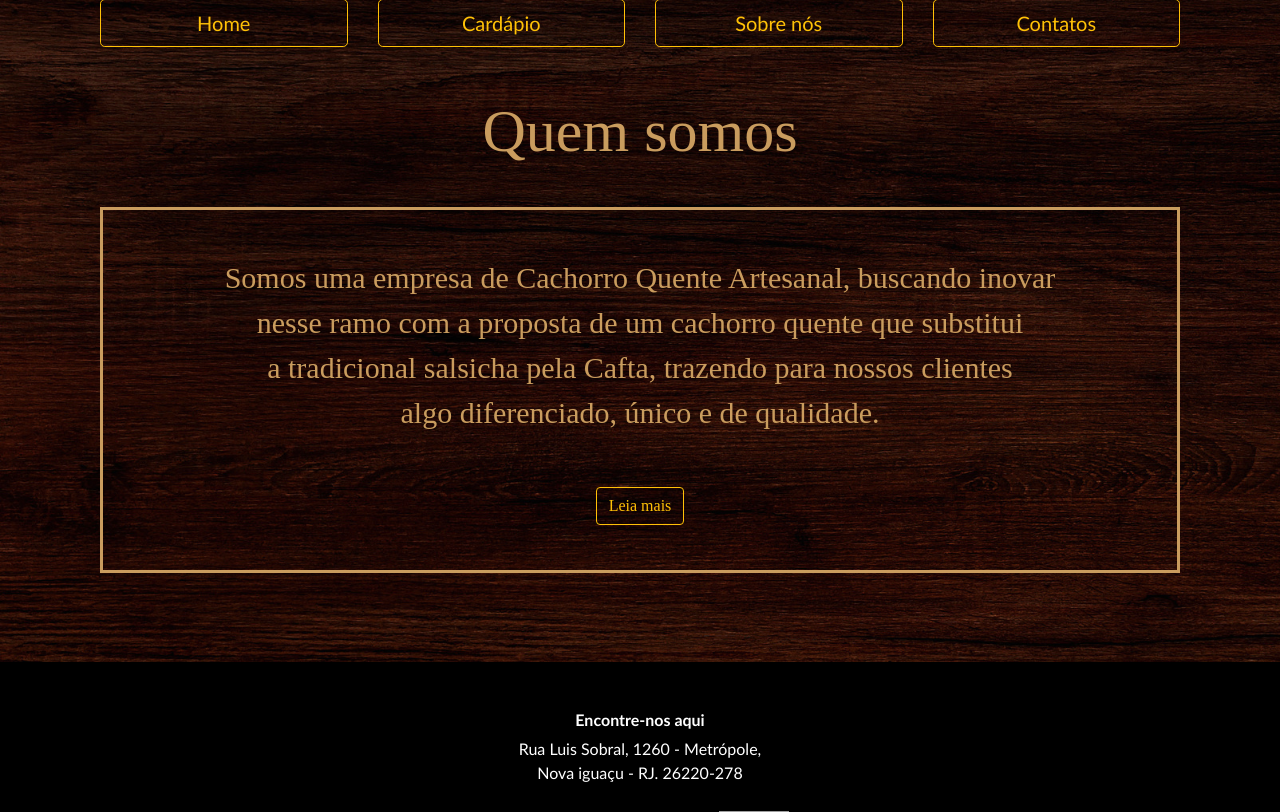
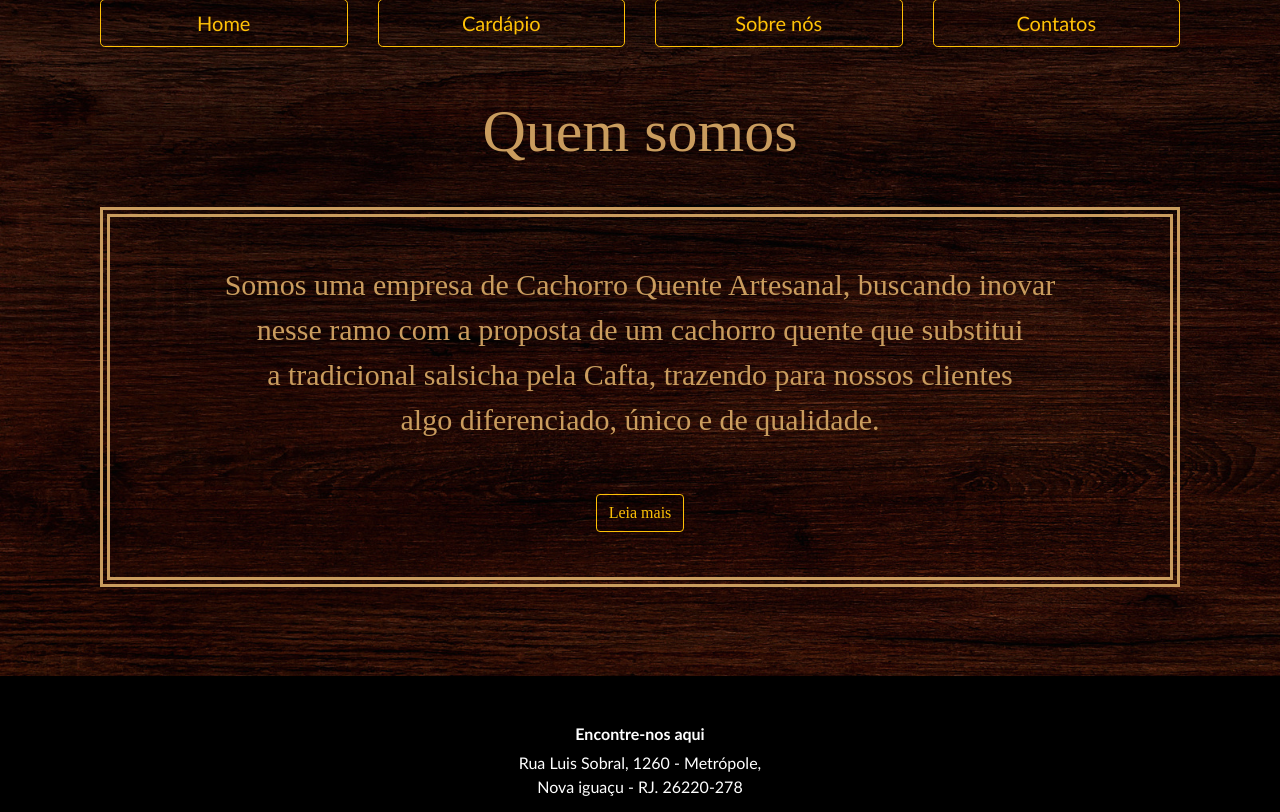
Before and after one commit to maari95/ProjetoIntegrador, a PHP site: page /sobre.html in a window 1280 px wide. Shown: the part 249-1061 px from the top of the page. Run offline with PHP 8.4, Linux system fonts and the light colour scheme; grey boxes are pictures that could not be loaded.

Commit message:
Update Base.css

```diff
--- a/Projeto Cachorro Quente/css/Base.css
+++ b/Projeto Cachorro Quente/css/Base.css
@@ -91,7 +91,8 @@ body{
 /*Formatando a repsonsidade de alguns itens*/
 }
 #quemsomos{
-    border-style: solid;
+    border-style: double;
+    border-width: 10px;
 
 }
 #pic{
```
